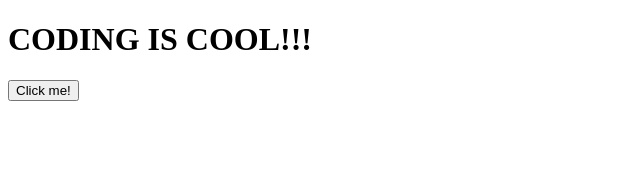
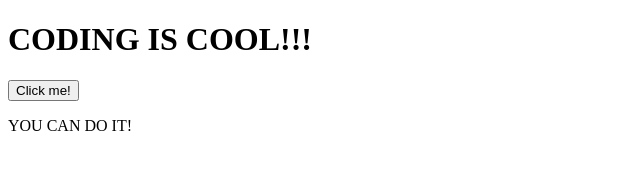
Before and after one commit to megducharme/git-intro, a plain HTML site: page index.html in a window 1280 px wide. Shown: the whole page, without its empty margins (0-640 px from the left). Drawn offline with Linux system fonts and the light colour scheme.

Commit message:
added inspirational quote

```diff
--- a/index.html
+++ b/index.html
@@ -9,5 +9,6 @@
 <body>
     <h1>CODING IS COOL!!!</h1>
     <button>Click me!</button>
+    <p>YOU CAN DO IT!</p>
 </body>
 </html>
```
